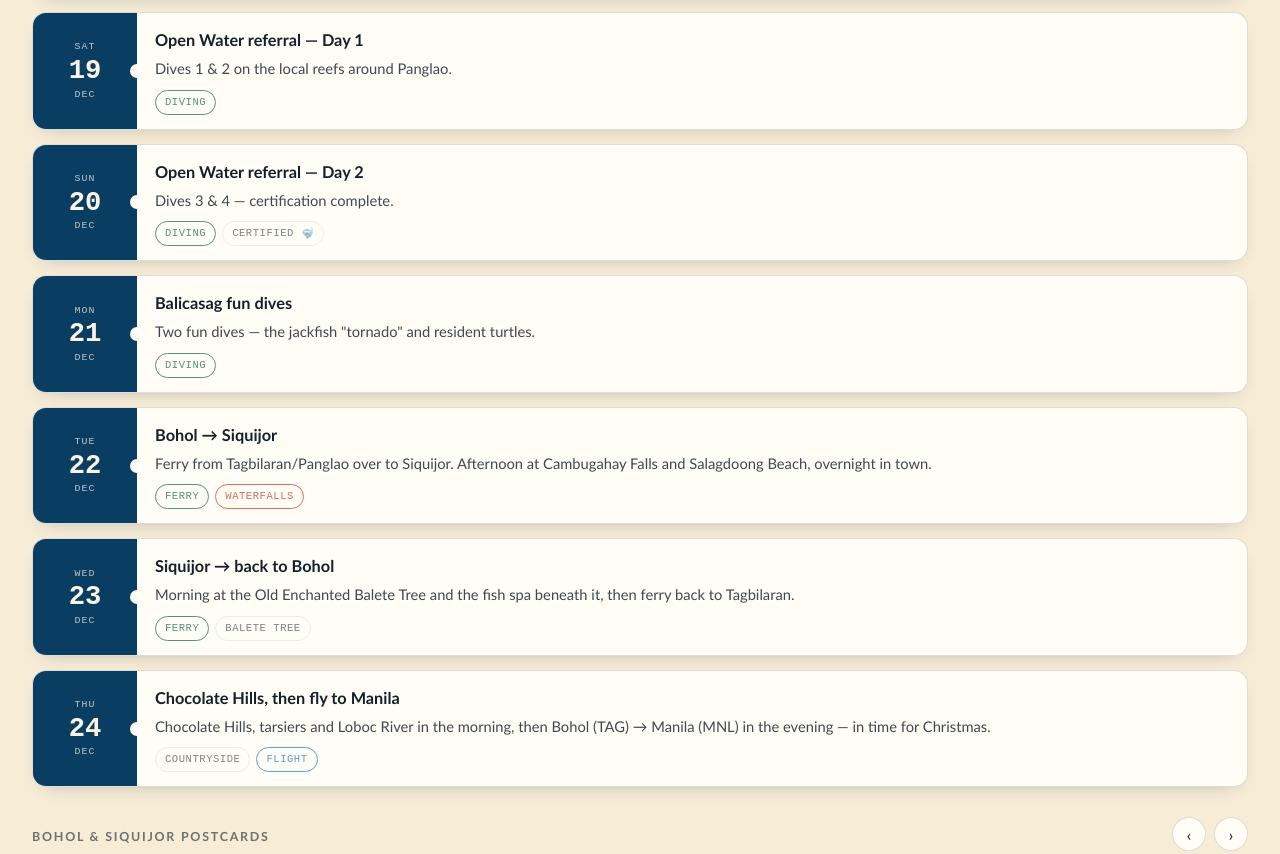
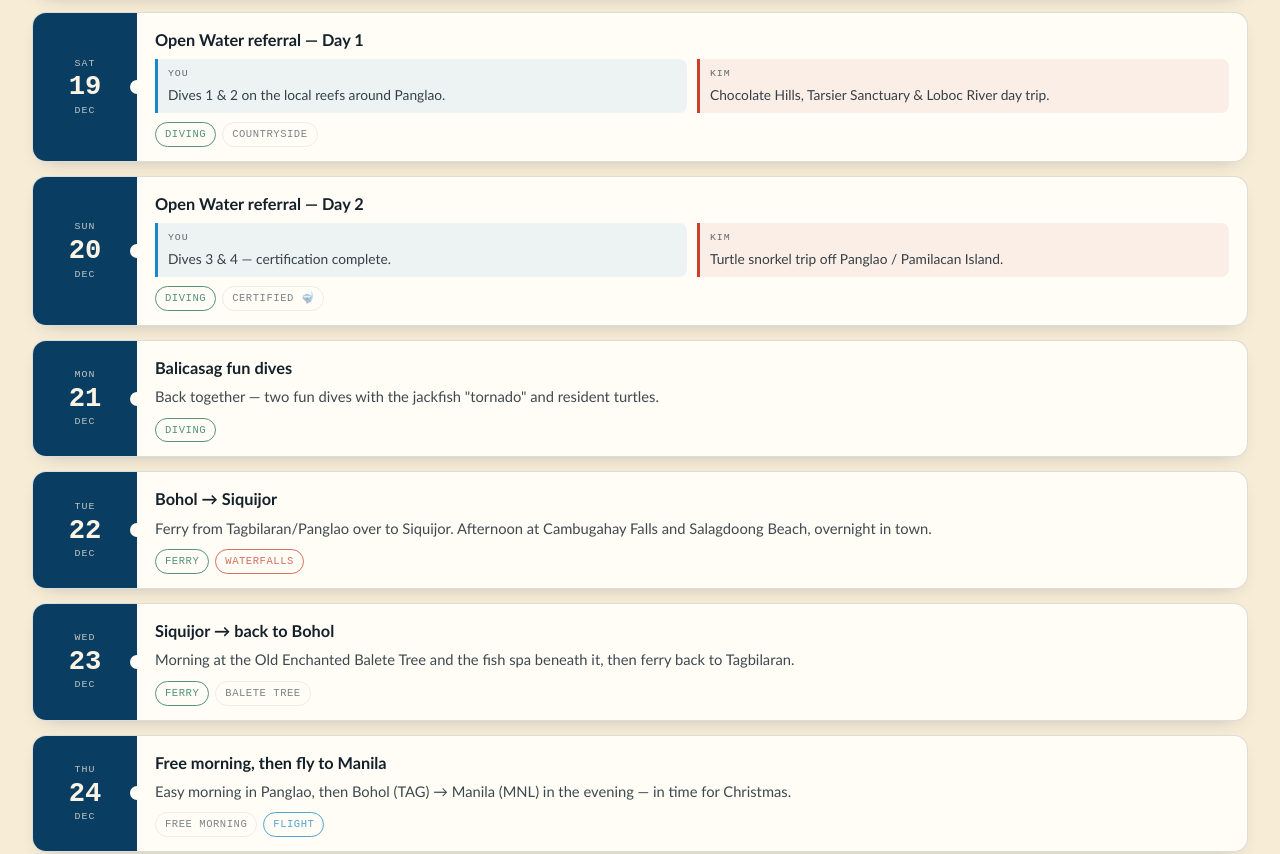
Before and after one commit to zapantaarvin/philippines-end-of-year-2026, a plain HTML site: page index.html in a window 1280 px wide. Shown: the part 3783-4637 px from the top of the page. Drawn offline with Linux system fonts and the light colour scheme.

Commit message:
Split Bohol cert days: Kim does countryside and turtle snorkel while diving

```diff
--- a/index.html
+++ b/index.html
@@ -217,6 +217,11 @@
   .day-main{padding:14px 18px;}
   .day-main h4{font-family:var(--font-body);font-weight:700;font-size:1.02rem;margin-bottom:4px;}
   .day-main p{font-size:.92rem;opacity:.82;}
+  .split{display:flex;flex-wrap:wrap;gap:10px;margin-top:6px;}
+  .split-item{flex:1 1 170px;border-left:3px solid var(--ocean-bright);border-radius:0 8px 8px 0;background:rgba(28,134,199,.08);padding:7px 10px;}
+  .split-item.who-kim{border-left-color:var(--jeep-red);background:rgba(200,64,46,.08);}
+  .split-who{font-family:var(--font-mono);font-size:.62rem;text-transform:uppercase;letter-spacing:.09em;opacity:.65;display:block;margin-bottom:2px;}
+  .split-item p{font-size:.86rem;opacity:.85;}
   .tag-row{display:flex;flex-wrap:wrap;gap:6px;margin-top:9px;}
   .tag{
     font-family:var(--font-mono);font-size:.66rem;text-transform:uppercase;letter-spacing:.05em;
@@ -521,13 +526,21 @@
           <div class="day-main"><h4>El Nido → Bohol</h4><p>Fly ENI → Bohol (Panglao) via Manila or Cebu. Check in around Alona Beach, confirm the referral dive schedule.</p>
           <div class="tag-row"><span class="tag fly">Flight</span></div></div></article>
         <article class="day reveal"><div class="day-date"><span class="dow">Sat</span><span class="dnum">19</span><span class="mon">Dec</span></div>
-          <div class="day-main"><h4>Open Water referral — Day 1</h4><p>Dives 1 & 2 on the local reefs around Panglao.</p>
-          <div class="tag-row"><span class="tag sea">Diving</span></div></div></article>
+          <div class="day-main"><h4>Open Water referral — Day 1</h4>
+          <div class="split">
+            <div class="split-item who-you"><span class="split-who">You</span><p>Dives 1 &amp; 2 on the local reefs around Panglao.</p></div>
+            <div class="split-item who-kim"><span class="split-who">Kim</span><p>Chocolate Hills, Tarsier Sanctuary &amp; Loboc River day trip.</p></div>
+          </div>
+          <div class="tag-row"><span class="tag sea">Diving</span><span class="tag rest">Countryside</span></div></div></article>
         <article class="day reveal"><div class="day-date"><span class="dow">Sun</span><span class="dnum">20</span><span class="mon">Dec</span></div>
-          <div class="day-main"><h4>Open Water referral — Day 2</h4><p>Dives 3 & 4 — certification complete.</p>
+          <div class="day-main"><h4>Open Water referral — Day 2</h4>
+          <div class="split">
+            <div class="split-item who-you"><span class="split-who">You</span><p>Dives 3 &amp; 4 — certification complete.</p></div>
+            <div class="split-item who-kim"><span class="split-who">Kim</span><p>Turtle snorkel trip off Panglao / Pamilacan Island.</p></div>
+          </div>
           <div class="tag-row"><span class="tag sea">Diving</span><span class="tag rest">Certified 🤿</span></div></div></article>
         <article class="day reveal"><div class="day-date"><span class="dow">Mon</span><span class="dnum">21</span><span class="mon">Dec</span></div>
-          <div class="day-main"><h4>Balicasag fun dives</h4><p>Two fun dives — the jackfish "tornado" and resident turtles.</p>
+          <div class="day-main"><h4>Balicasag fun dives</h4><p>Back together — two fun dives with the jackfish "tornado" and resident turtles.</p>
           <div class="tag-row"><span class="tag sea">Diving</span></div></div></article>
         <article class="day reveal"><div class="day-date"><span class="dow">Tue</span><span class="dnum">22</span><span class="mon">Dec</span></div>
           <div class="day-main"><h4>Bohol → Siquijor</h4><p>Ferry from Tagbilaran/Panglao over to Siquijor. Afternoon at Cambugahay Falls and Salagdoong Beach, overnight in town.</p>
@@ -536,8 +549,8 @@
           <div class="day-main"><h4>Siquijor → back to Bohol</h4><p>Morning at the Old Enchanted Balete Tree and the fish spa beneath it, then ferry back to Tagbilaran.</p>
           <div class="tag-row"><span class="tag sea">Ferry</span><span class="tag rest">Balete Tree</span></div></div></article>
         <article class="day reveal"><div class="day-date"><span class="dow">Thu</span><span class="dnum">24</span><span class="mon">Dec</span></div>
-          <div class="day-main"><h4>Chocolate Hills, then fly to Manila</h4><p>Chocolate Hills, tarsiers and Loboc River in the morning, then Bohol (TAG) → Manila (MNL) in the evening — in time for Christmas.</p>
-          <div class="tag-row"><span class="tag rest">Countryside</span><span class="tag fly">Flight</span></div></div></article>
+          <div class="day-main"><h4>Free morning, then fly to Manila</h4><p>Easy morning in Panglao, then Bohol (TAG) → Manila (MNL) in the evening — in time for Christmas.</p>
+          <div class="tag-row"><span class="tag rest">Free morning</span><span class="tag fly">Flight</span></div></div></article>
       </div>
 
       <div class="carousel" data-autoplay="5600">
```
